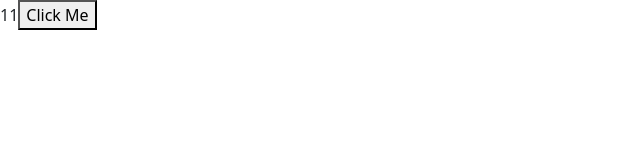
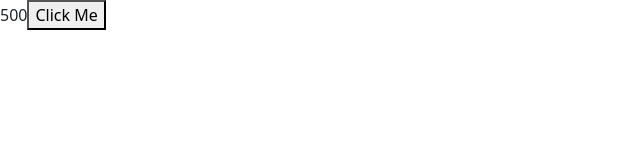
Before and after one commit to sachinjdv7/code-with-mos-react-part-1, a React (Vite) app: page / in a window 1280 px wide. Shown: the top 160 px of the page, without its empty margins (0-640 px from the left). Built offline with nearby package versions, Linux system fonts and the light colour scheme; the HTML template or start-up script is replaced by a standard one.

Commit message:
nested objects

```diff
--- a/src/App.tsx
+++ b/src/App.tsx
@@ -4,13 +4,17 @@ function App() {
   const [drink, setDrink] = useState({
     title: "orange juice",
     price: 11,
+    categorie: {
+      vegPrice: 200,
+      nonVegPrice: 500,
+    },
   });
   const handleClick = () => {
-    setDrink({ ...drink, price: 12 });
+    setDrink({ ...drink, categorie: { ...drink.categorie, nonVegPrice: 505 } });
   };
   return (
     <div>
-      {drink.price}
+      {drink.categorie.nonVegPrice}
       <button onClick={handleClick}>Click Me</button>
     </div>
   );
```
